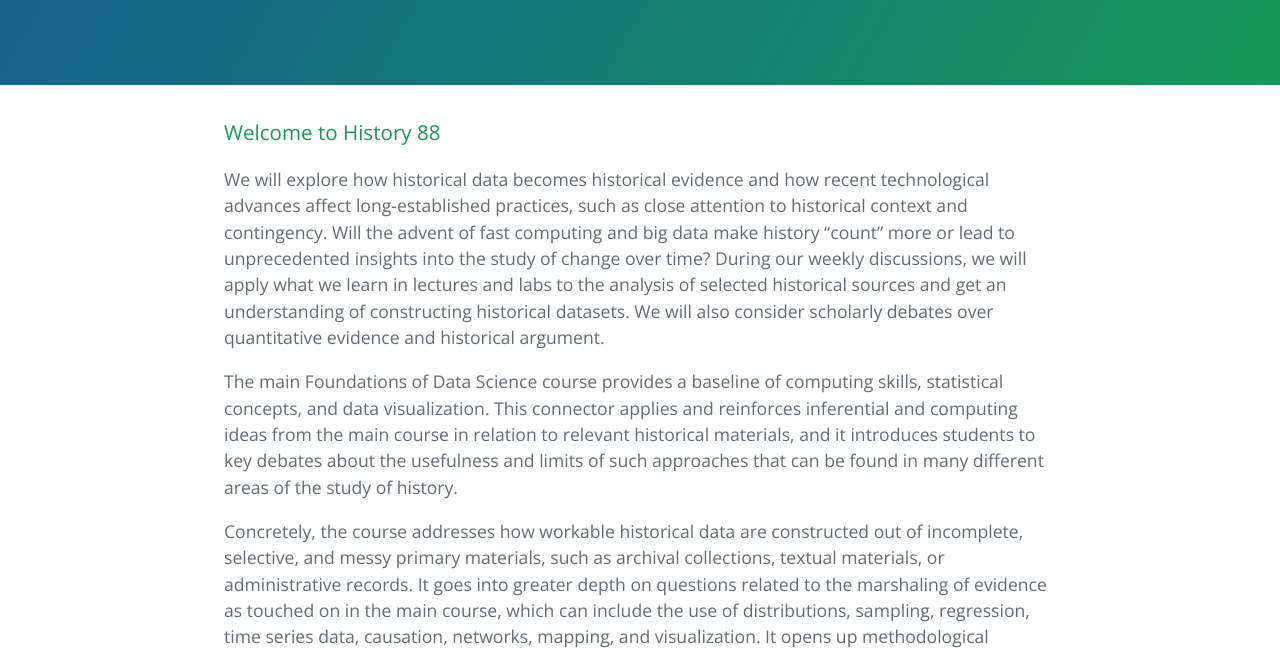
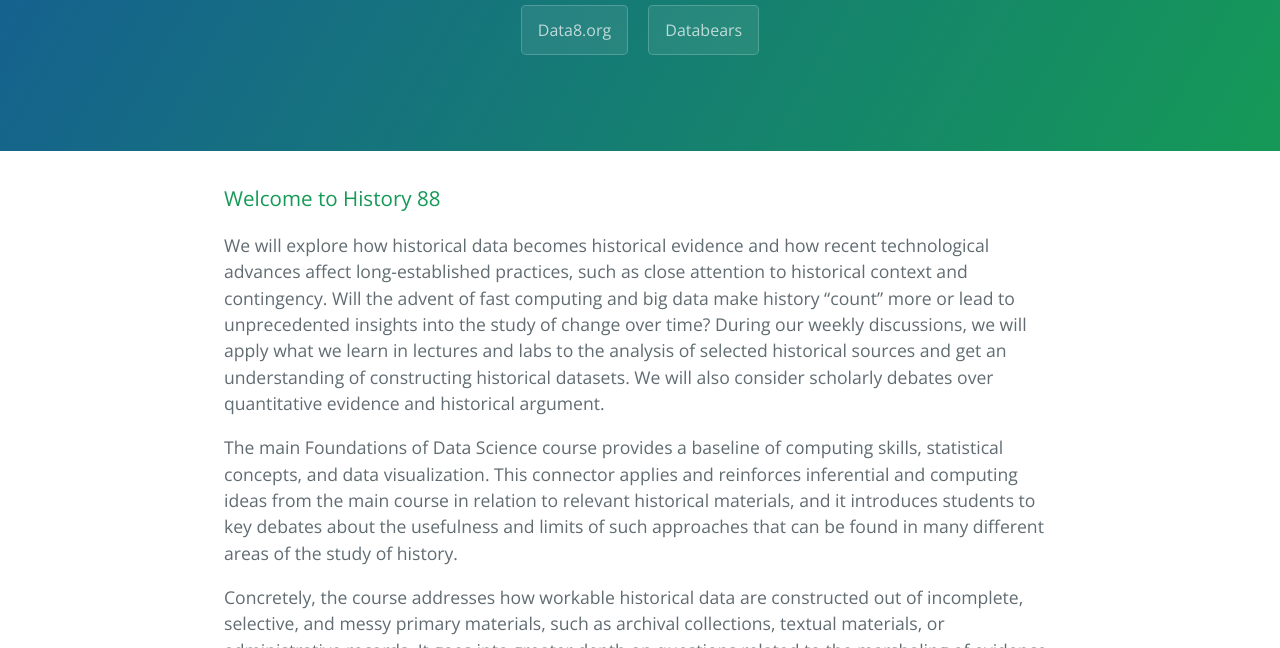
Before and after one commit to data-8/history-connector, a plain HTML site: page index.html in a window 1280 px wide. Shown: the part 452-1100 px from the top of the page. Drawn offline with nearby package versions, Linux system fonts and the light colour scheme.

Commit message:
Added links to course page and databears

```diff
--- a/index.html
+++ b/index.html
@@ -17,6 +17,8 @@
       <h2>Tuesday 2:00-4:00 PM</h2>
       <h2>105 CORY</h2>
       <h2>2 Units</h2>
+      <a href="http://data8.org/" class="btn">Data8.org</a>
+      <a href="http://databears.berkeley.edu/" class="btn">Databears</a>
     </section>
     <section class="main-content">
 
```
